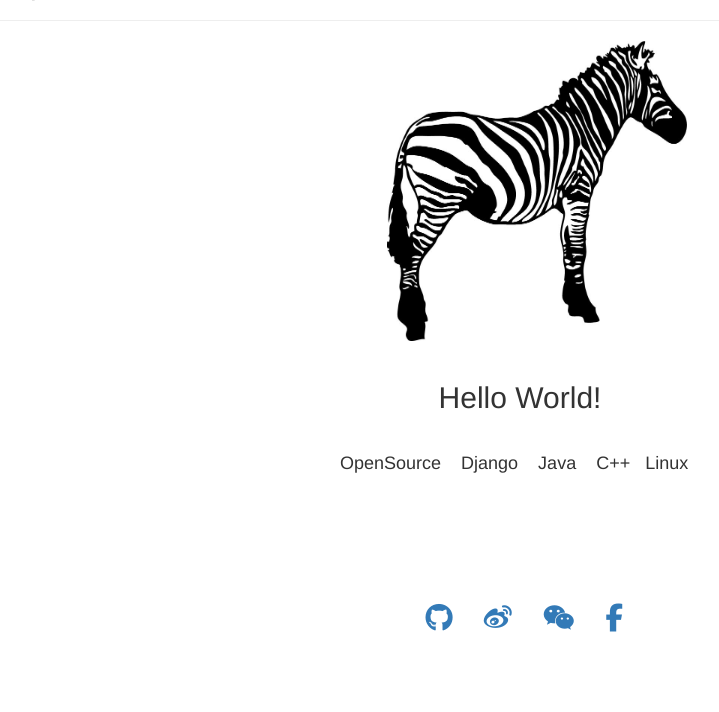
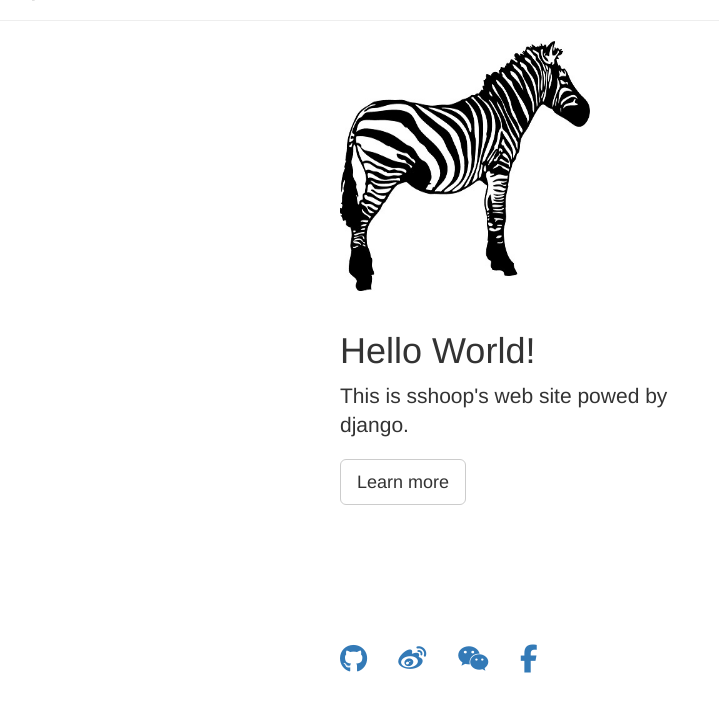
Before and after one commit to sshoop/mysite, a Django app: page / in a window 1280 px wide. Shown: the part 53-765 px from the top of the page, without its empty margins (120-839 px from the left). Run offline with Django 3.2, Linux system fonts and the light colour scheme; some libraries are stand-ins or nearby versions.

Commit message:
for bushu

```diff
--- a/blog/templates/home.html
+++ b/blog/templates/home.html
@@ -11,25 +11,25 @@ h3 {text-decoration: underline;text-align: center}
     <div class="col-md-4"></div>
 
     <div class="col-md-4">
-      &nbsp;&nbsp;&nbsp;&nbsp;&nbsp;&nbsp;&nbsp;&nbsp;&nbsp;&nbsp;&nbsp;
-      <img src="{% static 'blog/images/rr.jpg' %}" class="img-rounded" alt="Home" width="300" height="300">
-        <br/> <br/>
-      <h2 class="text-center">Hello World!</h2>
-      <br/>
-      <h4 class="text-left">
-        OpenSource&nbsp;&nbsp;&nbsp;&nbsp;Django&nbsp;&nbsp;&nbsp;&nbsp;Java&nbsp;&nbsp;&nbsp;&nbsp;C++&nbsp;&nbsp;&nbsp;Linux
-      </h4>
-
+      <img src="{% static 'blog/images/rr.jpg' %}" class="img-rounded" alt="Home" width="250" height="250">
+      <br/> <br/>
+       <div class="inner cover">
+            <h1 class="cover-heading">Hello World!</h1>
+            <p class="lead">
+              This is sshoop's web site powed by django.
+            </p>
+            <p class="lead">
+              <a href="{% url 'blog:index' %}" class="btn btn-lg btn-default">Learn more</a>
+            </p>
+          </div>
       <br/> <br/><br/> <br/><br/> <br/>
       <!--
       <P>
         <h3 class="text-center">Contact Me</h3>
       </P>
       -->
+
       <p>
-        &nbsp;&nbsp;&nbsp;&nbsp;&nbsp;&nbsp;&nbsp;&nbsp;&nbsp;&nbsp;
-        &nbsp;&nbsp;&nbsp;&nbsp;&nbsp;&nbsp;&nbsp;&nbsp;&nbsp;&nbsp;
-
         <a class="fa fa-github fa-2x" href="https://github.com/sshoop" aria-hidden="true"></a>
         &nbsp;&nbsp;&nbsp;&nbsp;&nbsp;&nbsp;
         <a class="fa fa-weibo fa-2x" href="http://weibo.com/sshoop" aria-hidden="true"></a>
```
Also changed, not shown: blog/static/blog/images/rr.jpg, db.sqlite3.
